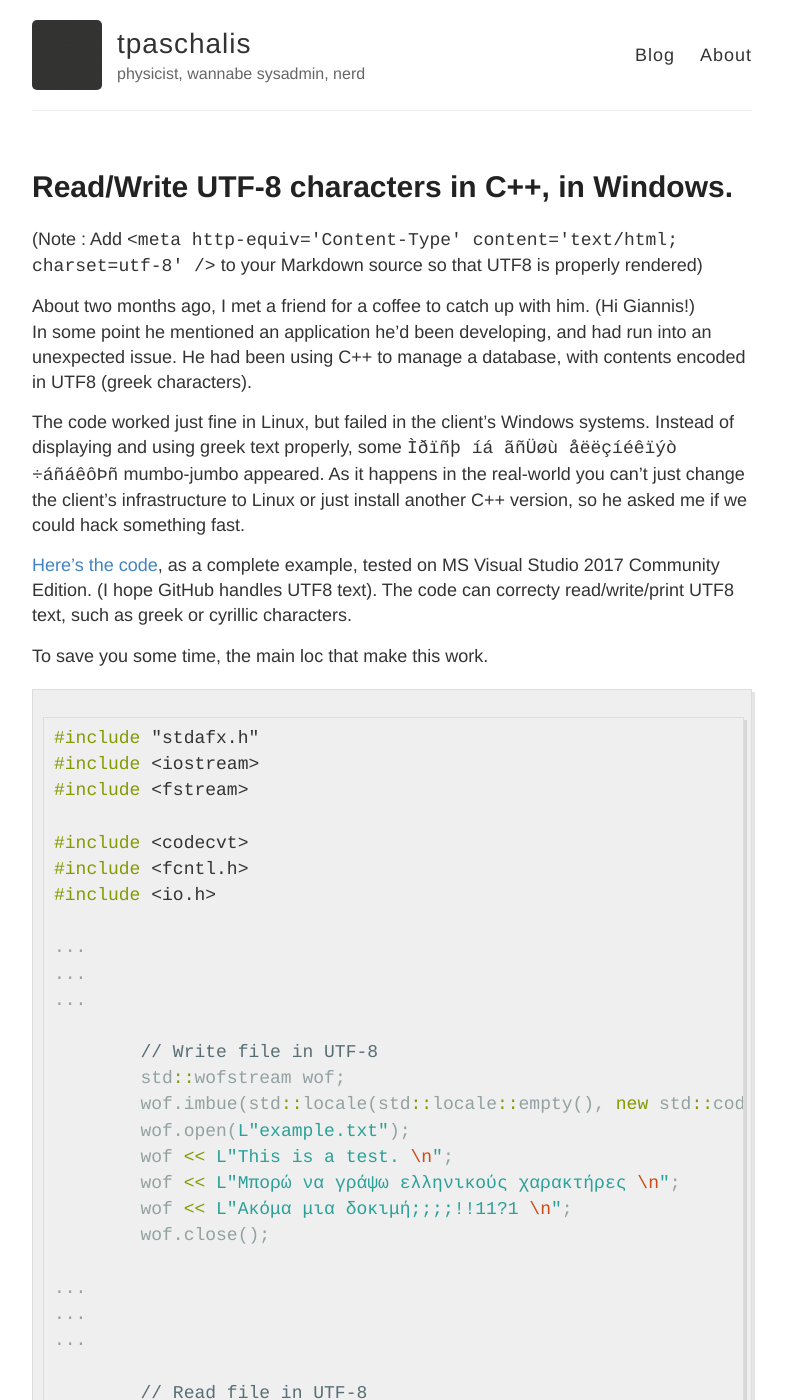
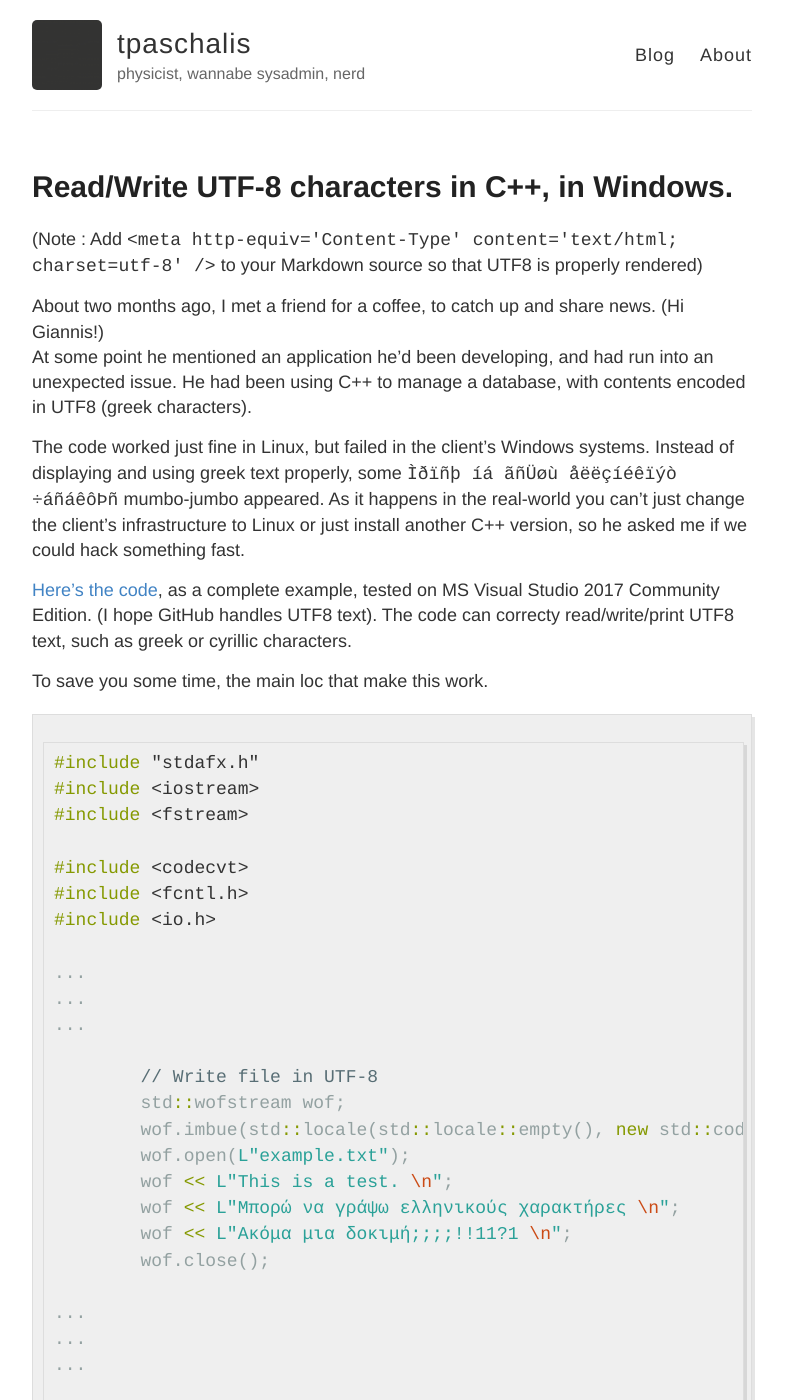
Before and after one commit to tpaschalis/tpaschalis.github.io, a Jekyll site: the page built from _posts/2017-10-12-cpp-utf8.markdown, in a window 1280 px wide and 1400 px high. Shown: the whole window, without its empty margins (248-1034 px from the left). Built offline with Jekyll 4.4.1, drawn with Linux system fonts in a browser that asks for light colours.

Commit message:
cpputf8 final proof?

```diff
--- a/_posts/2017-10-12-cpp-utf8.markdown
+++ b/_posts/2017-10-12-cpp-utf8.markdown
@@ -10,8 +10,8 @@ description: "I had trouble reading/writing UTF8-encoded text in Windows."
 <meta http-equiv='Content-Type' content='text/html; charset=utf-8' />
 (Note : Add `<meta http-equiv='Content-Type' content='text/html; charset=utf-8' />` to your Markdown source so that UTF8 is properly rendered)
 
-About two months ago, I met a friend for a coffee to catch up with him. (Hi Giannis!)
-In some point he mentioned an application he'd been developing, and had run into an unexpected issue. He had been using C++ to manage a database, with contents encoded in UTF8 (greek characters).
+About two months ago, I met a friend for a coffee, to catch up and share news. (Hi Giannis!)
+At some point he mentioned an application he'd been developing, and had run into an unexpected issue. He had been using C++ to manage a database, with contents encoded in UTF8 (greek characters).
 
 The code worked just fine in Linux, but failed in the client's Windows systems. Instead of displaying and using greek text properly, some `Ìðïñþ íá ãñÜøù åëëçíéêïýò ÷áñáêôÞñ` mumbo-jumbo appeared. As it happens in the real-world you can't just change the client's infrastructure to Linux or just install another C++ version, so he asked me if we could hack something fast.
 
@@ -50,6 +50,10 @@ To save you some time, the main loc that make this work.
 	std::wbuffer_convert<std::codecvt_utf8<wchar_t>> conv(f.rdbuf());
 	std::wistream wf(&conv);
 
+...
+...
+...
+
 	// Print string in UTF-8
 #ifdef _WIN32
 	_setmode(_fileno(stdout), _O_WTEXT);
```
